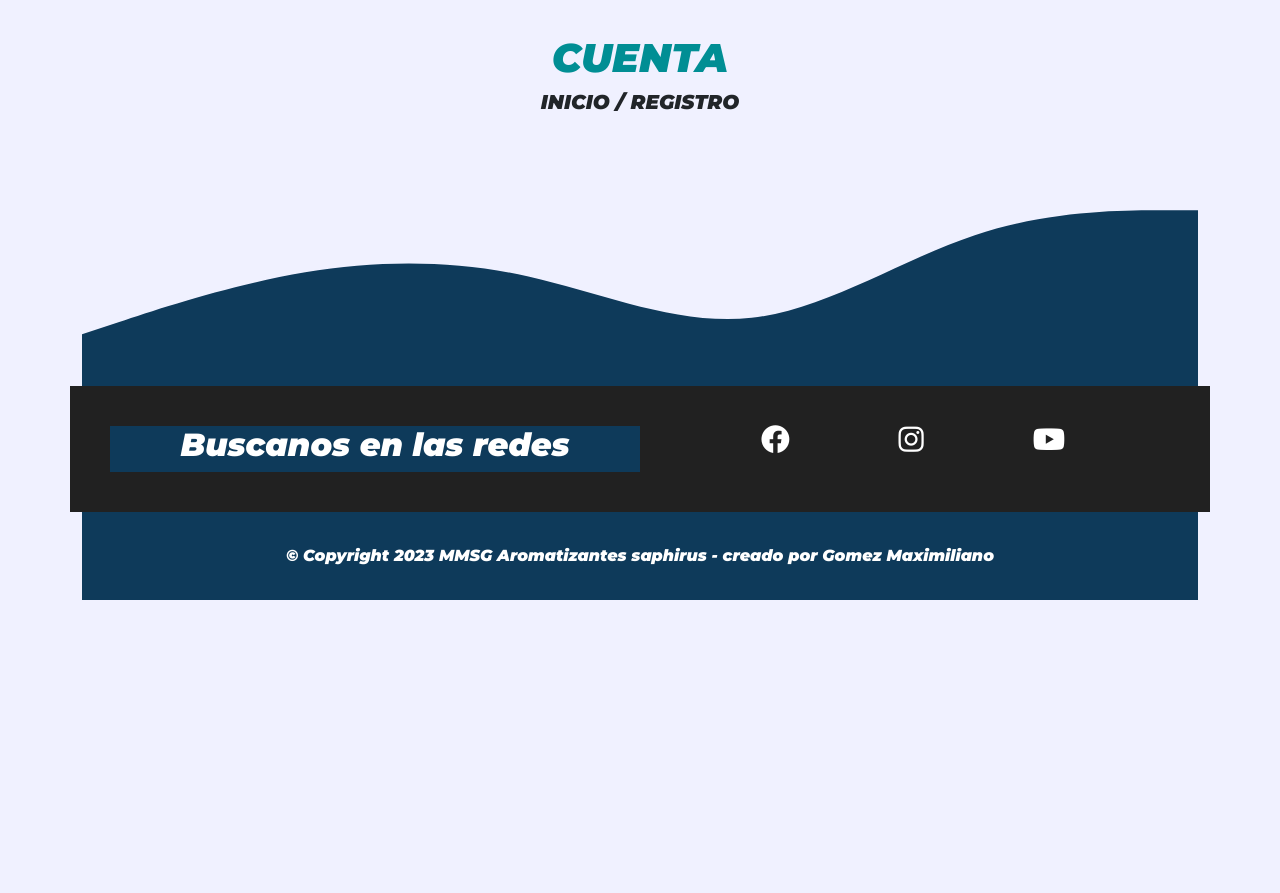
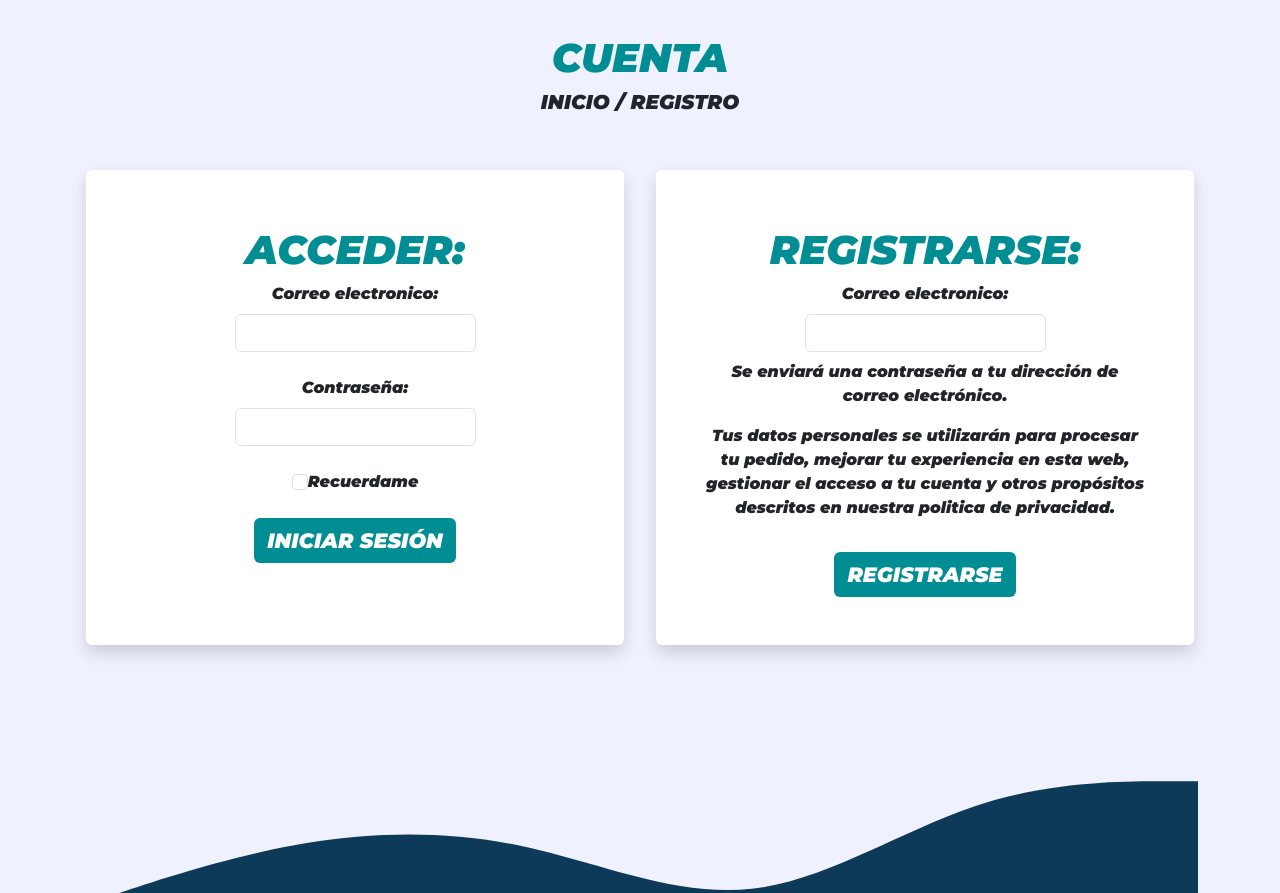
Before and after one commit to maximmusg/MmsgAromas, a plain HTML site: page pages/cuenta.html in a window 1280 px wide. Shown: the part 420-1313 px from the top of the page. Before the commit the page ends 1020 px from the top, so only its background shows below. Drawn offline with nearby package versions, Linux system fonts and the light colour scheme.

Commit message:
Agregado contenido y estilos para pagina cuenta

```diff
--- a/pages/cuenta.html
+++ b/pages/cuenta.html
@@ -110,7 +110,51 @@
         </div>
       </div>
       <!-- main -->
+      <div class="row ">
+        <div class="col p-5 g-3 mx-3 bg-white rounded-2 shadow my-5">
+          <form class="d-flex flex-column align-items-center justify-content-evenly">
+            <h1 class="text-center my-2 fw-bold title__section">Acceder:</h1>
+            <div class="mb-4">
+              <label for="exampleInputEmail1" class="form-label">Correo electronico:</label>
+              <input type="email" class="form-control" id="exampleInputEmail1" aria-describedby="emailHelp">
+              <!-- <div id="emailHelp" class="form-text">We'll never share your email with anyone else.</div> -->
+            </div>
+            <div class="mb-4">
+              <label for="exampleInputPassword1" class="form-label">Contraseña:</label>
+              <input type="password" class="form-control" id="exampleInputPassword1">
+            </div>
+            <div class="mb-4 form-check d-flex justify-content-evenly ">
+              <input type="checkbox" class="form-check-input" id="exampleCheck1">
+              <label class="form-check-label" for="exampleCheck1">Recuerdame</label>
+            </div>
+            <button type="submit" class="btn text-white btn__color fw-bolder text-uppercase popular__btn ">Iniciar sesión</button>
+          </form>
+        </div>
 
+        <div class="col p-5 g-3 mx-3 bg-white rounded-2 shadow my-5">
+          <form class="d-flex flex-column align-items-center justify-content-around">
+            <h1 class="text-center my-2 fw-bold title__section ">Registrarse:</h1>
+            <div class="mb-2">
+              <label for="exampleInputEmail1" class="form-label">Correo electronico:</label>
+              <input type="email" class="form-control" id="exampleInputEmail1" aria-describedby="emailHelp">
+              <!-- <div id="emailHelp" class="form-text">We'll never share your email with anyone else.</div> -->
+            </div>
+            <!-- <div class="mb-3">
+              <label for="exampleInputPassword1" class="form-label">Conatraseña:</label>
+              <input type="password" class="form-control" id="exampleInputPassword1">
+            </div> -->
+            <div class="mb-3">
+              <p>
+                Se enviará una contraseña a tu dirección de correo electrónico.
+              </p>
+              <p>
+                Tus datos personales se utilizarán para procesar tu pedido, mejorar tu experiencia en esta web, gestionar el acceso a tu cuenta y otros propósitos descritos en nuestra politica de privacidad.
+              </p>
+            </div>
+            <button type="submit" class="btn text-white btn__color fw-bolder text-uppercase popular__btn">Registrarse</button>
+          </form>
+        </div>
+    </div>
       <!-- wave -->
       <div class="row">
         <div class="col-12">
```
